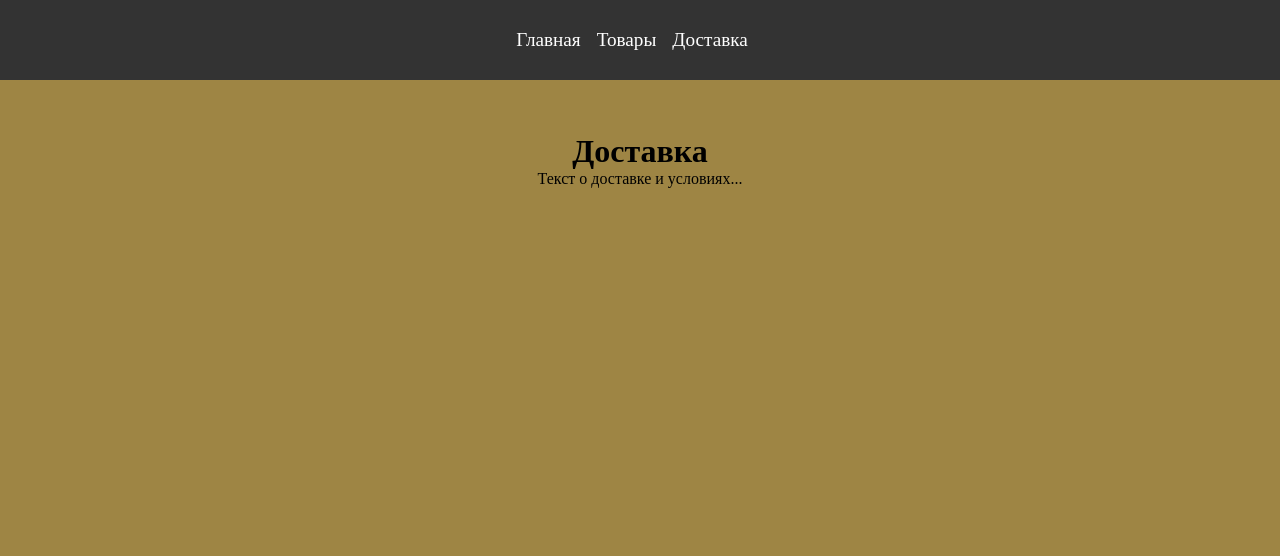
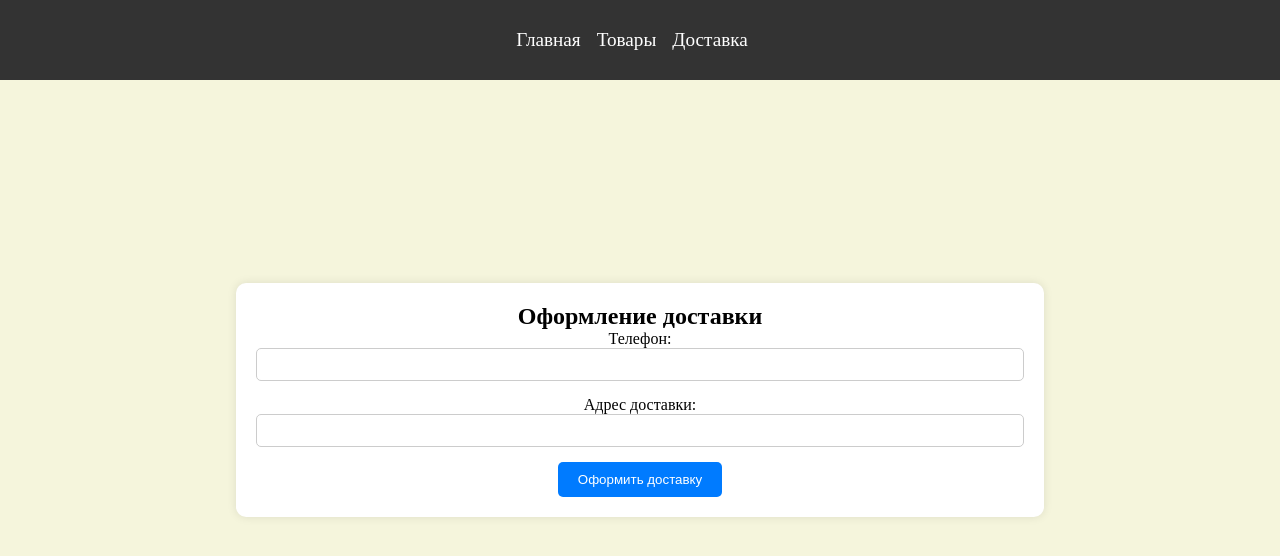
Before and after one commit to Skyproksimo/polyakov_vue, a Vue app in the folder my-vue-project/: page /delivery in a window 1280 px wide. Shown: the top 556 px of the page. Built offline with nearby package versions, Linux system fonts and the light colour scheme; the HTML template or start-up script is replaced by a standard one.

Commit message:
Products and deliveri

```diff
--- a/my-vue-project/src/App.vue
+++ b/my-vue-project/src/App.vue
@@ -25,6 +25,6 @@
     margin: 0;
   }
   body{
-    background-color: #9E8544;
+    background-color: beige;
   }
   </style>
--- a/my-vue-project/src/components/Footer.vue
+++ b/my-vue-project/src/components/Footer.vue
@@ -19,7 +19,7 @@
   }
   </script>
 
-  <style scoped>
+  <style lang="scss">
   footer {
     width: 100%;
     height: 10vh;
--- a/my-vue-project/src/views/Delivery.vue
+++ b/my-vue-project/src/views/Delivery.vue
@@ -1,24 +1,59 @@
 <template>
-  <div class="delivery">
-    <h1>Доставка</h1>
-    <p>Текст о доставке и условиях...</p>
+  <div class="delivery-page">
+    <div class="delivery-box">
+      <h2>Оформление доставки</h2>
+      <div class="form-group">
+        <label for="phone">Телефон:</label>
+        <input type="text" id="phone" v-model="phone">
+      </div>
+      <div class="form-group">
+        <label for="address">Адрес доставки:</label>
+        <input type="text" id="address" v-model="address">
+      </div>
+      <button @click="submitDelivery">Оформить доставку</button>
+    </div>
   </div>
 </template>
 
 <script>
-export default {
-  name: 'Delivery'
-}
 </script>
 
-<style lang="scss">
-.delivery {
+<style scoped>
+.delivery-page {
   display: flex;
-  flex-direction: column;
   justify-content: center;
   align-items: center;
-  height: 10vh;
+  height: 100vh;
+  background-color: beige;
+}
+
+.delivery-box {
+  width: 60%;
+  padding: 20px;
+  background-color: white;
+  border-radius: 10px;
+  box-shadow: 0 0 10px rgba(0, 0, 0, 0.1);
   text-align: center;
-  margin-top: 15vh;
+}
+
+.form-group {
+  margin-bottom: 15px;
+}
+
+input {
+  width: 100%;
+  padding: 8px;
+  border: 1px solid #ccc;
+  border-radius: 5px;
+  box-sizing: border-box;
+}
+
+button {
+  padding: 10px 20px;
+  background-color: #007bff;
+  color: white;
+  border: none;
+  border-radius: 5px;
+  cursor: pointer;
 }
 </style>
--- a/my-vue-project/src/views/Home.vue
+++ b/my-vue-project/src/views/Home.vue
@@ -20,6 +20,7 @@ export default {
 
 <style lang="scss">
 .home {
+  background-color: beige;
   display: flex;
   flex-direction: column;
   justify-content: center;
--- a/my-vue-project/src/views/Products.vue
+++ b/my-vue-project/src/views/Products.vue
@@ -1,7 +1,84 @@
 <template>
   <div class="products">
     <h1>Товары</h1>
-    <p>Текст о ваших товарах или ассортименте...</p>
+    <div class="product-grid">
+      <!-- Прямоугольник 1 -->
+      <div class="product">
+        <div class="product-image">
+          <img src="" alt="Название товара 1">
+        </div>
+        <div class="product-description">
+          <h3>Название товара 1</h3>
+          <p>Описание товара 1</p>
+          <p>Цена за штуку 1</p>
+        </div>
+      </div>
+
+      <!-- Продолжайте для других товаров -->
+      <!-- Прямоугольник 2 -->
+      <div class="product">
+        <div class="product-image">
+          <img src="путь_к_картинке_2" alt="Название товара 2">
+        </div>
+        <div class="product-description">
+          <h3>Название товара 2</h3>
+          <p>Описание товара 2</p>
+          <p>Цена за штуку 2</p>
+        </div>
+      </div>
+
+      <!-- Продолжайте аналогично для остальных товаров -->
+      <!-- Прямоугольник 3 -->
+      <div class="product">
+        <div class="product-image">
+          <img src="путь_к_картинке_3" alt="Название товара 3">
+        </div>
+        <div class="product-description">
+          <h3>Название товара 3</h3>
+          <p>Описание товара 3</p>
+          <p>Цена за штуку 3</p>
+        </div>
+      </div>
+
+      <!-- Продолжайте аналогично для остальных товаров -->
+      <!-- Прямоугольник 4 -->
+      <div class="product">
+        <div class="product-image">
+          <img src="путь_к_картинке_4" alt="Название товара 4">
+        </div>
+        <div class="product-description">
+          <h3>Название товара 4</h3>
+          <p>Описание товара 4</p>
+          <p>Цена за штуку 4</p>
+        </div>
+      </div>
+
+      <!-- Продолжайте аналогично для остальных товаров -->
+      <!-- Прямоугольник 5 -->
+      <div class="product">
+        <div class="product-image">
+          <img src="путь_к_картинке_5" alt="Название товара 5">
+        </div>
+        <div class="product-description">
+          <h3>Название товара 5</h3>
+          <p>Описание товара 5</p>
+          <p>Цена за штуку 5</p>
+        </div>
+      </div>
+
+      <!-- Продолжайте аналогично для остальных товаров -->
+      <!-- Прямоугольник 6 -->
+      <div class="product">
+        <div class="product-image">
+          <img src="путь_к_картинке_6" alt="Название товара 6">
+        </div>
+        <div class="product-description">
+          <h3>Название товара 6</h3>
+          <p>Описание товара 6</p>
+          <p>Цена за штуку 6</p>
+        </div>
+      </div>
+    </div>
   </div>
 </template>
 
@@ -15,10 +92,42 @@ export default {
 .products {
   display: flex;
   flex-direction: column;
-  justify-content: center;
   align-items: center;
-  height: 10vh;
-  text-align: center;
-  margin-top: 15vh;
+  padding: 20px;
+}
+
+/* Стили для сетки товаров */
+.product-grid {
+  display: flex;
+  flex-wrap: wrap;
+  justify-content: space-between;
+  gap: 20px;
+  max-width: 1200px;
+  margin-top: 20px;
+}
+
+.product {
+  width: calc(50% - 10px);
+  height: 250px;
+  border-radius: 10px;
+  background-color: #f9f9f9;
+  padding: 10px;
+  box-sizing: border-box;
+  box-shadow: 0 0 10px rgba(0, 0, 0, 0.1);
+}
+
+.product-image {
+  margin-bottom: 10px;
+  /* Стили для картинки товара */
+}
+
+.product-description {
+  /* Стили для описания товара */
+}
+
+@media screen and (max-width: 768px) {
+  .product {
+    width: 100%;
+  }
 }
 </style>
```
